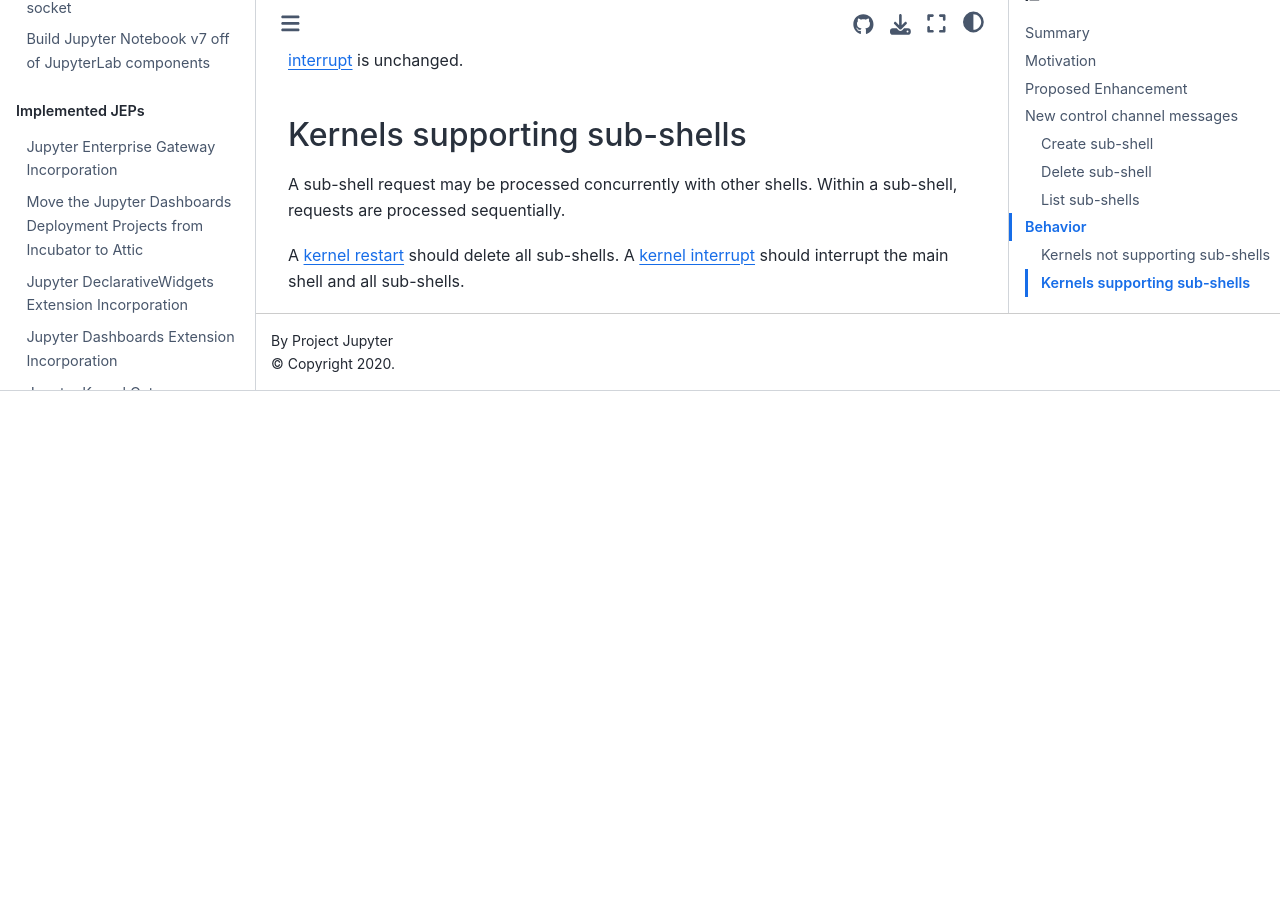
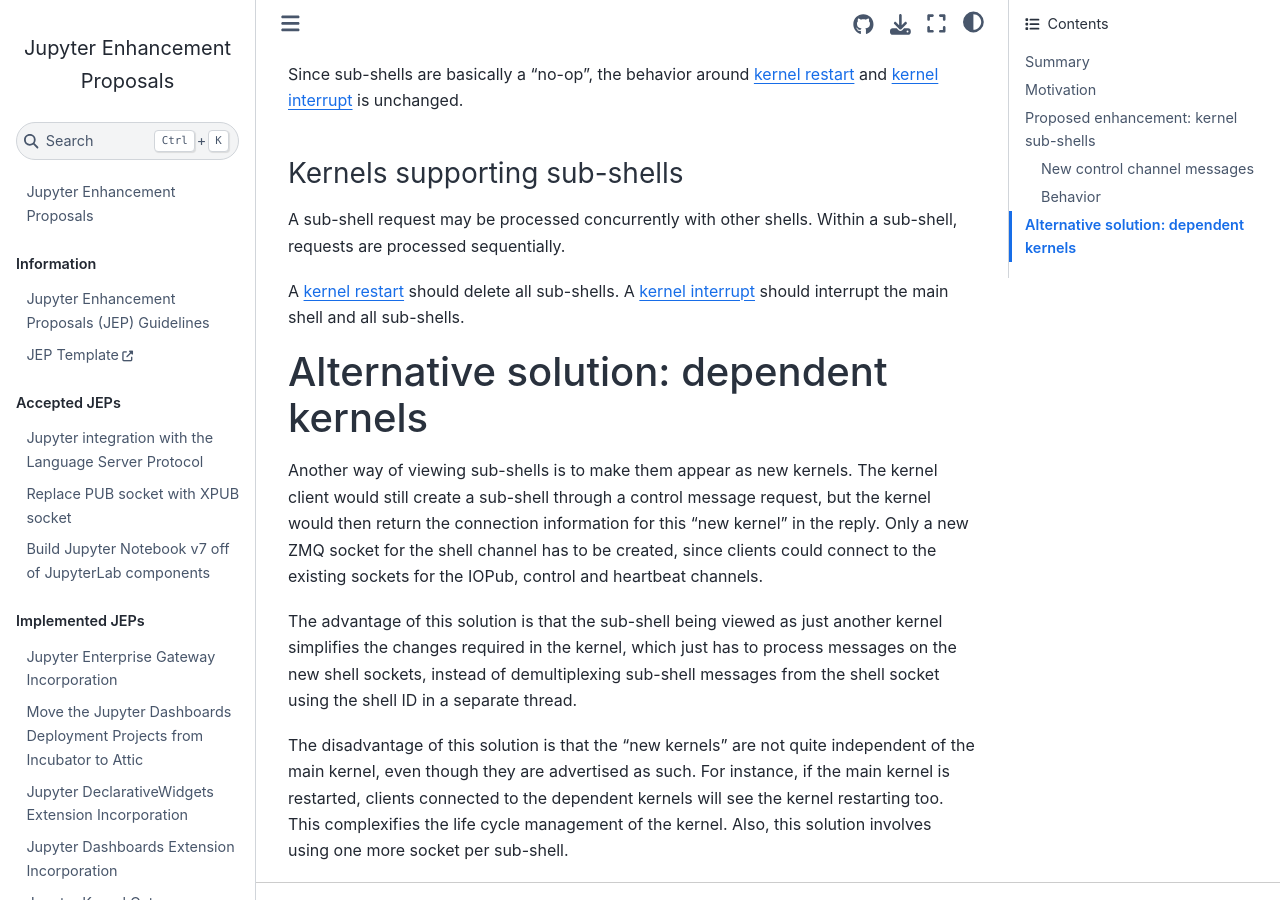
Before and after one commit to jupyter/enhancement-proposals, a Jupyter Book: the page built from kernel-subshells/kernel-subshells.md, in a window 1280 px wide and 900 px high, scrolled down 2876 px. Built offline with Jupyter Book 1.0.4 settings and Sphinx 7.4.7 and the Sphinx Book theme 1.1.4, drawn with Linux system fonts in a browser that asks for light colours; before the commit the page ends 3267 px from its top, so only the background shows below that; some of the changed text lies outside the part shown.

Commit message:
Add alternative solution section

````diff
--- a/kernel-subshells/kernel-subshells.md
+++ b/kernel-subshells/kernel-subshells.md
@@ -23,12 +22,13 @@
 - process
   [Comm messages](https://jupyter-client.readthedocs.io/en/stable/messaging.html#custom-messages)
   immediately (e.g. for widgets).
+- execute arbitrary code in parallel.
 
 Unfortunately, it is currently not possible to do so because the kernel cannot process other
 [shell requests](https://jupyter-client.readthedocs.io/en/stable/messaging.html#messages-on-the-shell-router-dealer-channel)
 until it is idle. The goal of this JEP is to offer a way to process shell requests concurrently.
 
-# Proposed Enhancement
+# Proposed enhancement: kernel sub-shells
 
 The [kernel protocol](https://jupyter-client.readthedocs.io/en/stable/messaging.html) only allows
 for one
@@ -58,9 +58,9 @@
 used at the user's own risks. In particular, because sub-shells may be implemented with threads, it
 is the responsibility of users to not corrupt the kernel state with non thread-safe instructions.
 
-# New control channel messages
+## New control channel messages
 
-## Create sub-shell
+### Create sub-shell
 
 Message type: `create_subshell_request`:
 
@@ -84,7 +84,7 @@
 }
 ```
 
-## Delete sub-shell
+### Delete sub-shell
 
 Message type: `delete_subshell_request`:
 
@@ -104,7 +104,7 @@
 }
 ```
 
-## List sub-shells
+### List sub-shells
 
 Message type: `list_subshell_request`: no content.
 
@@ -117,9 +117,9 @@
 }
 ```
 
-# Behavior
+## Behavior
 
-## Kernels not supporting sub-shells
+### Kernels not supporting sub-shells
 
 The following requests should be ignored: `create_subshell_request`, `delete_subshell_request` and
 `list_subshell_request`. A `shell_id` passed in any shell message should be ignored. This ensures
@@ -133,7 +133,7 @@
 [kernel interrupt](https://jupyter-client.readthedocs.io/en/stable/messaging.html#kernel-interrupt)
 is unchanged.
 
-## Kernels supporting sub-shells
+### Kernels supporting sub-shells
 
 A sub-shell request may be processed concurrently with other shells. Within a sub-shell, requests
 are processed sequentially.
@@ -142,3 +142,22 @@
 should delete all sub-shells. A
 [kernel interrupt](https://jupyter-client.readthedocs.io/en/stable/messaging.html#kernel-interrupt)
 should interrupt the main shell and all sub-shells.
+
+# Alternative solution: dependent kernels
+
+Another way of viewing sub-shells is to make them appear as new kernels. The kernel client would
+still create a sub-shell through a control message request, but the kernel would then return the
+connection information for this "new kernel" in the reply. Only a new ZMQ socket for the shell
+channel has to be created, since clients could connect to the existing sockets for the IOPub,
+control and heartbeat channels.
+
+The advantage of this solution is that the sub-shell being viewed as just another kernel simplifies
+the changes required in the kernel, which just has to process messages on the new shell sockets,
+instead of demultiplexing sub-shell messages from the shell socket using the shell ID in a separate
+thread.
+
+The disadvantage of this solution is that the "new kernels" are not quite independent of the main
+kernel, even though they are advertised as such. For instance, if the main kernel is restarted,
+clients connected to the dependent kernels will see the kernel restarting too. This complexifies
+the life cycle management of the kernel. Also, this solution involves using one more socket per
+sub-shell.
````
Also changed, not shown: other parts of kernel-subshells/kernel-subshells.md (+1 -2 lines).
